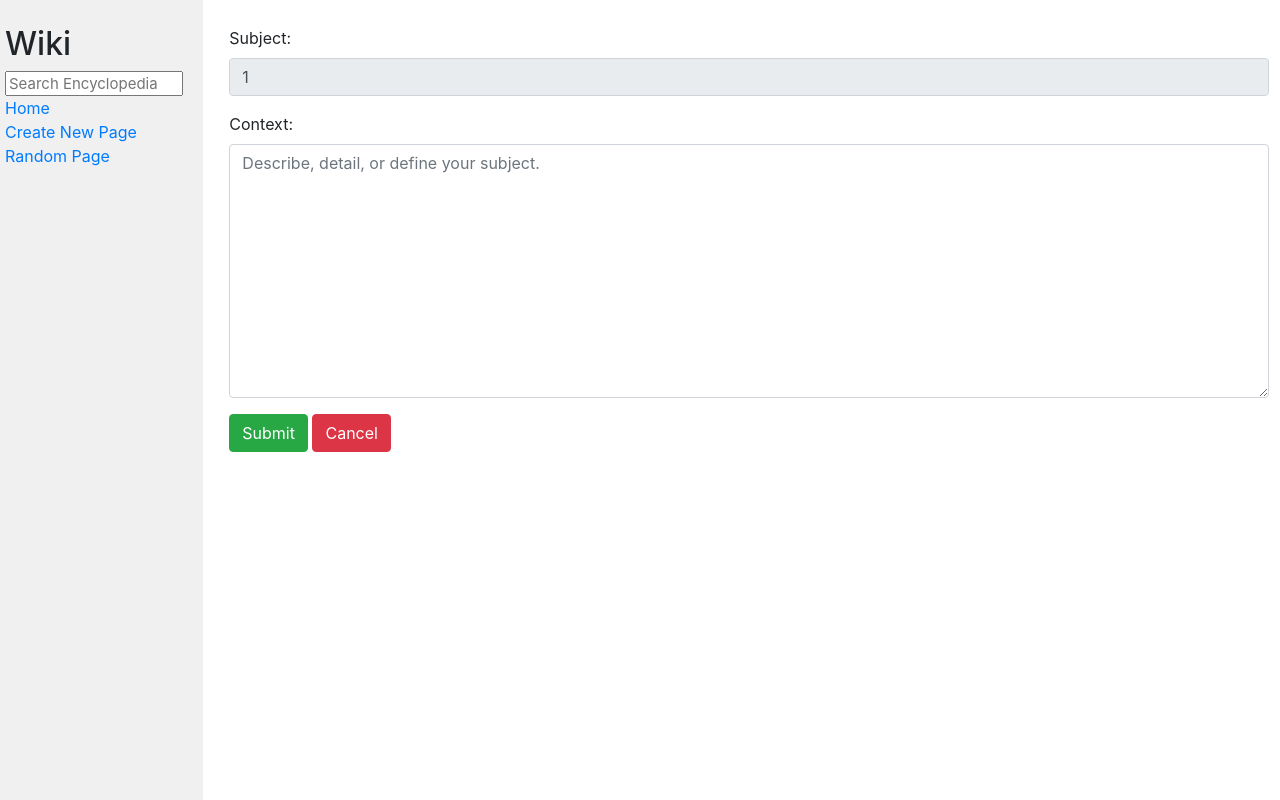
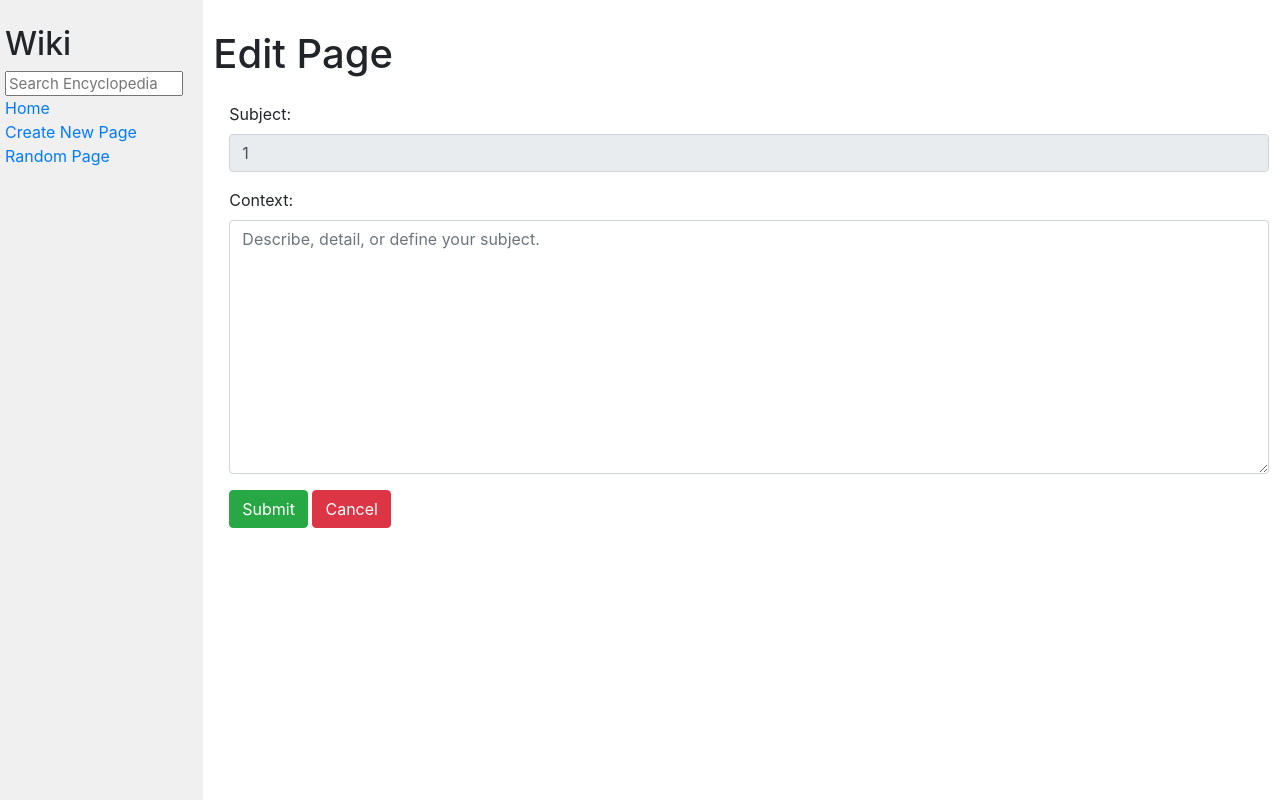
Before and after one commit to chxw/web-programming-2, a Django app: page /wiki/edit/1 in a window 1280 px wide. Run offline with Django 3.2, Linux system fonts and the light colour scheme; some libraries are stand-ins or nearby versions.

Commit message:
REV: edit markdown

```diff
--- a/Project-1/wiki/encyclopedia/forms.py
+++ b/Project-1/wiki/encyclopedia/forms.py
@@ -1,17 +1,33 @@
 from django import forms
 
+
 class NewEntryForm(forms.Form):
+    '''
+    A Django Form object for new entries.
+
+    User can input values via title (textinput widget) and
+    context (textarea widget) to create a new entry.
+    '''
     title = forms.CharField(widget=forms.TextInput(attrs={
-        'placeholder': 'Subject', 'class': 'form-control'
-    }),label='Subject')
+        'placeholder': 'Subject', 'class': 'form-control', 'maxlength': 100
+    }), label='Subject', max_length=100)
     context = forms.CharField(widget=forms.Textarea(attrs={
-        'placeholder': 'Describe, detail, or define your subject.', 'class': 'form-control'
+        'placeholder': 'Describe, detail, or define your subject.',
+        'class': 'form-control'
     }), label='Context')
 
+
 class EditEntryForm(forms.Form):
+    '''
+    A Django Form object for editing entries.
+
+    Title (textinput widget) is disabled. User can only input a value for
+    context (textarea widget) to edit an existing entry.
+    '''
     title = forms.CharField(widget=forms.TextInput(attrs={
-        'placeholder': 'Subject', 'class': 'form-control', 'disabled': True
-    }),label='Subject')
+        'placeholder': 'Subject', 'class': 'form-control', 'readonly': True
+    }), label='Subject')
     context = forms.CharField(widget=forms.Textarea(attrs={
-        'placeholder': 'Describe, detail, or define your subject.', 'class': 'form-control'
+        'placeholder': 'Describe, detail, or define your subject.',
+        'class': 'form-control'
     }), label='Context')
--- a/Project-1/wiki/encyclopedia/templates/encyclopedia/edit_entry.html
+++ b/Project-1/wiki/encyclopedia/templates/encyclopedia/edit_entry.html
@@ -1,10 +1,12 @@
 {% extends "encyclopedia/layout.html" %}
 
 {% block title %}
-    Edit entry
+    Edit Page
 {% endblock %}
 
 {% block body %}
+<h1>Edit Page</h1>
+<!-- Form -->
 <div class="w-auto p-3">
     <form action="" method="post">
         {% csrf_token %}
--- a/Project-1/wiki/encyclopedia/templates/encyclopedia/entry.html
+++ b/Project-1/wiki/encyclopedia/templates/encyclopedia/entry.html
@@ -5,6 +5,7 @@
 {% endblock %}
 
 {% block body %}
+    <!-- Display entry page -->
     {{ entry | safe }}
     <a href="{% url 'edit-entry' title %}" class="btn-primary btn" role="button">Edit</a>
 {% endblock %}
--- a/Project-1/wiki/encyclopedia/templates/encyclopedia/index.html
+++ b/Project-1/wiki/encyclopedia/templates/encyclopedia/index.html
@@ -6,11 +6,10 @@
 
 {% block body %}
     <h1>All Pages</h1>
-
+    <!-- List all entries -->
     <ul>
         {% for entry in entries %}
             <li><a href={% url 'entry' entry %}>{{ entry }}</a></li>
         {% endfor %}
     </ul>
-
 {% endblock %}
--- a/Project-1/wiki/encyclopedia/templates/encyclopedia/new_entry.html
+++ b/Project-1/wiki/encyclopedia/templates/encyclopedia/new_entry.html
@@ -5,7 +5,9 @@
 {% endblock %}
 
 {% block body %}
+<h1>Create New Page</h1>
 
+<!-- Alert messages -->
 {% for message in messages %}
 <div class="w-auto p-3">
     <div class="alert alert-danger">
@@ -15,6 +17,7 @@
 </div>
 {% endfor %}
 
+<!-- Form -->
 <div class="w-auto p-3">
     <form action="" method="post">
         {% csrf_token %}
--- a/Project-1/wiki/encyclopedia/templates/encyclopedia/search_results.html
+++ b/Project-1/wiki/encyclopedia/templates/encyclopedia/search_results.html
@@ -6,7 +6,7 @@
 
 {% block body %}
     <h1>Search Results</h1>
-
+    <!-- List search results -->
     <ul>
         {% for entry in entries %}
             <li><a href={% url 'entry' entry %}>{{ entry }}</a></li>
@@ -14,5 +14,4 @@
             <li>Nothing found.</li>
         {% endfor %}
     </ul>
-
 {% endblock %}
--- a/Project-1/wiki/encyclopedia/urls.py
+++ b/Project-1/wiki/encyclopedia/urls.py
@@ -8,5 +8,6 @@
     path("random", views.random, name="random"),
     path("wiki/<str:title>", views.entry, name="entry"),
     path("new-entry", views.new_entry, name="new-entry"),
-    path("wiki/edit/<str:title>", views.edit_entry, name="edit-entry")
+    path("wiki/edit/<str:title>", views.edit_entry, name="edit-entry"),
+    path("404", views.handler404, name="404")
 ]
--- a/Project-1/wiki/encyclopedia/views.py
+++ b/Project-1/wiki/encyclopedia/views.py
@@ -4,9 +4,7 @@
 from django.urls import reverse
 from django.contrib import messages
 
-
 from . import util
-
 from .forms import NewEntryForm, EditEntryForm
 
 import markdown2
@@ -14,77 +12,133 @@
 
 
 def index(request):
+    '''
+    Render index page (index.html) with
+    a list of all existing entries (retrieved using util.list_entries()).
+    '''
     return render(request, "encyclopedia/index.html", {
         "entries": util.list_entries()
     })
 
 
+def handler404(request):
+    '''
+    Render 404 error page.
+    '''
+    response = render(request, "encyclopedia/404.html")
+    response.status_code = 404
+    return response
+
+
 def entry(request, title):
-    if not title:
-        title = request.session['query']
-    title = title.capitalize()
+    '''
+    Render an entry page (entry.html) with
+    the requested title (variable passed through function) and
+    context of an entry (retrieved using util.get_entry()).
+    '''
     # check if entry exists
-    if util.get_entry(title) != None:
+    if util.get_entry(title) is not None:
         return render(request, "encyclopedia/entry.html", {
             "title": title,
             "entry": markdown2.markdown(util.get_entry(title))
         })
-    # return error.html
-    return HttpResponseNotFound(f'<h1>404</h1> <p>{title} not found</p>')
+    # else return error.html
+    return redirect(reverse('404'))
 
 
 def search(request):
+    '''
+    Perform search on user's query (GET value) using a for loop.
+
+    If the query matches an entry title exactly, return that page.
+    If the query does not have an exact match, but has substring matches,
+    then return a results page (search_results.html) with all matches.
+    If there are no matches, the results page will display "No results found".
+    '''
     if request.method == 'GET':
-        # save query to session
-        request.session['query'] = request.GET.get('q')
-        query = request.session['query']
+        # get GET query value (?q=value)
+        query = request.GET.get('q')
 
-        # subsearch
+        # get existing entries
         entries = util.list_entries()
+        # search
         found_entries = []
         for entry in entries:
+            # if exact search, redirect to that entry page
             if query.lower() == entry.lower():
                 return redirect(reverse('entry', kwargs={'title': entry}))
+            # if not exact string but substring, consider "found"
             elif query.lower() in entry.lower():
                 found_entries.append(entry)
 
+        # render results of substring search
         return render(request, "encyclopedia/search_results.html", {
             "entries": found_entries
         })
 
 
 def new_entry(request):
+    '''
+    Create new entry based on user's form values.
+
+    Form title char length must be <= 100.
+    If form title matches an existing entry,
+    the new entry will not be saved and user will receive error message.
+    If new entry is saved successfully, redirect user to that entry page.
+    '''
     if request.method == 'POST':
-        print(request.POST)
+        # create new instance of form with POST request info
         form = NewEntryForm(request.POST)
+        # validate and get data
         if form.is_valid():
             title = form.cleaned_data['title']
             context = form.cleaned_data['context']
-            # check if entry already exists
-            if util.get_entry(title) != None:
+            # if entry already exists, send error alert
+            if util.get_entry(title) is not None:
                 messages.error(request, 'Entry already exists')
                 return redirect('new-entry')
-            # else
+            # else save new entry and redirect to that page
             else:
                 util.save_entry(title, context)
                 return redirect(reverse('entry', kwargs={'title': title}))
+
+    # initial state (GET) is blank form
     else:
         form = NewEntryForm()
 
     return render(request, 'encyclopedia/new_entry.html', {'form': form})
 
+
 def edit_entry(request, title):
+    '''
+    Edit existing entry based on user's form values.
+
+    Title is not editable.
+    Form is pre-populated using existing entry page data.
+    '''
     if request.method == 'POST':
+        # create new instance of form with POST request info
         form = EditEntryForm(request.POST)
+        # validate and save entry
         if form.is_valid():
             context = form.cleaned_data['context']
             util.save_entry(title, context)
             return redirect(reverse('entry', kwargs={'title': title}))
+
+    # initial state (GET) is pre-populated form
     else:
-        form = EditEntryForm(initial={'title': title, 'context': util.get_entry(title)})
+        form = EditEntryForm(
+            initial={'title': title, 'context': util.get_entry(title)})
 
-    return render(request, 'encyclopedia/new_entry.html', {'form': form})
+    return render(request, 'encyclopedia/edit_entry.html', {'form': form})
+
 
 def random(request):
-    entries = util.list_entries()
-    return redirect(reverse('entry', kwargs={'title': rdm.choice(entries)}))
+    '''
+    Redirect user to random existing entry page.
+
+    Random entry is generated using random library.
+    '''
+    return redirect(reverse('entry', kwargs={
+        'title': rdm.choice(util.list_entries())
+    }))
```
Also changed, not shown: Project-1/wiki/entries/Git.md (+10 -0 lines), Project-1/README.md.
